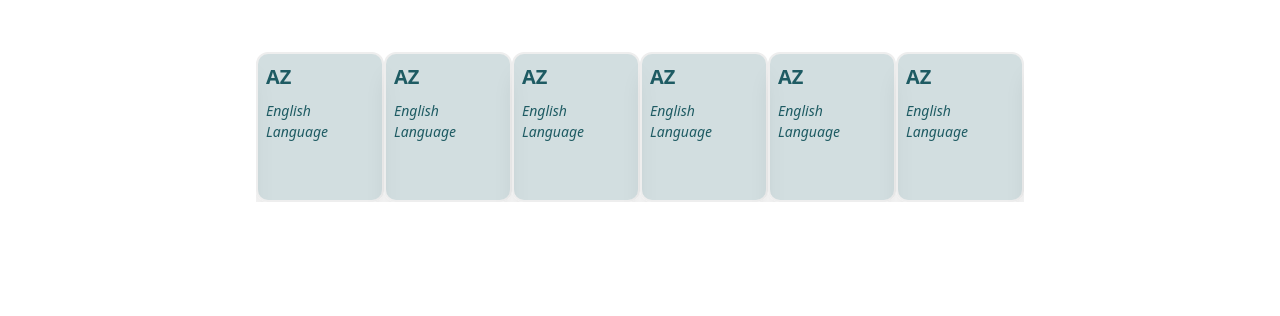
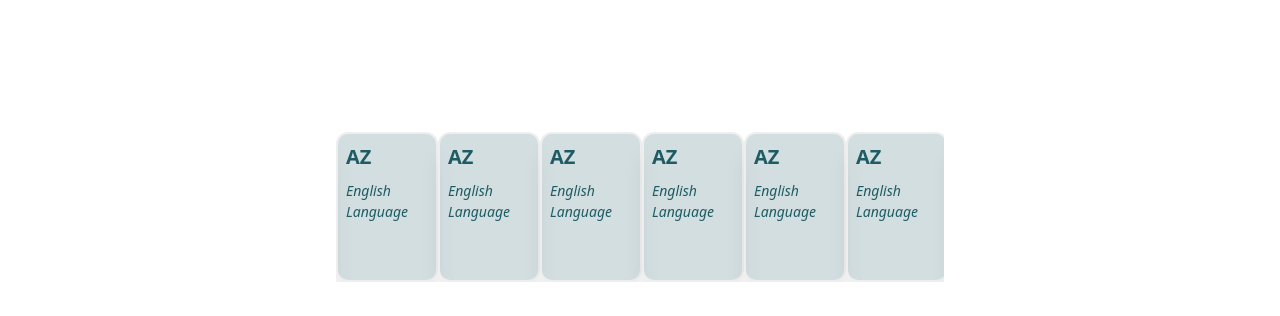
Before and after one commit to enghan/Iris_Test, a Next.js app: page /Home in a window 1280 px wide. Shown: the part 184-500 px from the top of the page. Built offline with nearby package versions, Linux system fonts and the light colour scheme.

Commit message:
iris_test8

```diff
--- a/Component/Carousel.tsx
+++ b/Component/Carousel.tsx
@@ -29,8 +29,11 @@ export default function CardCarousel() {
             position={'relative'}
             height={'calc(100vh)'}
             width={'full'}
-            overflow={'hidden'}>
-            <Text  p={10} fontSize={'45px'} fontWeight={'bold'} color={'brand.textGray'}>Courses</Text>
+            maxW={useBreakpointValue({base: '80%', md: 'full'})}
+            overflow={'hidden'}
+            p={'20'}
+        >
+            <Text  p={10} fontSize= '45px' fontWeight={'bold'} color={'brand.textGray'}>Courses</Text>
 
             <link
                 rel="stylesheet"
--- a/Component/CartCategory.tsx
+++ b/Component/CartCategory.tsx
@@ -1,8 +1,10 @@
-import {Box, Stack, Text,} from "@chakra-ui/react";
+import {Box, Stack, Text, useBreakpointValue,} from "@chakra-ui/react";
 import React from "react";
 
 
 export default function CartCategory({title, description}) {
+    const maxW = useBreakpointValue({base: '70px', md: '140px'});
+    const height = useBreakpointValue({base: '80px', md: '150px'});
 
     return (
 
@@ -13,15 +15,15 @@ export default function CartCategory({title, description}) {
             borderWidth={'2px'}
             borderColor={'brand.gray'}
             bg={'brand.light'}
-            p={'2'}
+            p={useBreakpointValue({base: '1', md: '2'})}
             w={'full'}
-            h={'150'}
-            maxW={'130px'}
+            h={height}
+            maxW={maxW}
         >
 
             <Stack>
                 <Text
-                    fontSize={'xl'}
+                    fontSize={useBreakpointValue({base: 'xs', md: 'xl'})}
                     fontWeight={'bold'}
                     top={'12'}
                     left={'4'}
@@ -29,7 +31,7 @@ export default function CartCategory({title, description}) {
                     {title}
                 </Text>
                 <Text
-                    fontSize={'sm'}
+                    fontSize={useBreakpointValue({base: '2xs', md: 'sm'})}
                     fontWeight={'500'}
                     fontStyle={'italic'}
                     color={'brand.textGray'}>
--- a/Component/CoursesCart.tsx
+++ b/Component/CoursesCart.tsx
@@ -1,15 +1,27 @@
-import {Avatar, Box, Button, Divider, Flex, HStack, Icon, Image, Text, useColorModeValue} from "@chakra-ui/react";
+import {
+    Avatar,
+    Box,
+    Button,
+    Divider,
+    Flex,
+    HStack,
+    Icon,
+    Image,
+    Text,
+    useBreakpointValue,
+    useColorModeValue
+} from "@chakra-ui/react";
 import React from "react";
 import {BsClock} from "react-icons/bs";
 import StarRatings from 'react-star-ratings';
 
 export default function CoursesCart({course}) {
     return (
-        <Flex w="full" p={'10'} alignItems="center" justifyContent="center">
+        <Flex w='full' p={'10'} alignItems="center" justifyContent="center">
 
             <Box
                 bg={useColorModeValue('white', 'gray.800')}
-                maxW="sm"
+                maxW={useBreakpointValue({base: '200px', md: 'full'})}
                 borderWidth="1px"
                 rounded="lg"
                 shadow="lg"
--- a/Component/NavBar.tsx
+++ b/Component/NavBar.tsx
@@ -64,7 +64,7 @@ export default function Simple() {
                         </HStack>
                     </HStack>
                     <Flex alignItems={'center'}>
-                        <InputGroup w='calc(40vh)' pr={'2'} display={{base: 'none', md: 'flex'}}>
+                        <InputGroup w='calc(40vh)' boxShadow={'l'} pr={'2'} display={{base: 'none', md: 'flex'}}>
                             <InputLeftElement
                                 pointerEvents='none'
                                 color={"brand.dark"}
--- a/pages/Home.tsx
+++ b/pages/Home.tsx
@@ -20,7 +20,7 @@ export default function Home() {
             <Simple />
         </Box>
 
-        <Box maxW={'60%'} w={'full'} h={'200'}>
+        <Box maxW={'60%'} w={'full'} h={'200'} p={'20'}>
             <Slider {...settings} ref={(slider) => setSlider(slider)}>
                 {Categories.map(cat => (
                     <CartCategory key={cat.id} title={cat.title} description={cat.description}></CartCategory>
```
